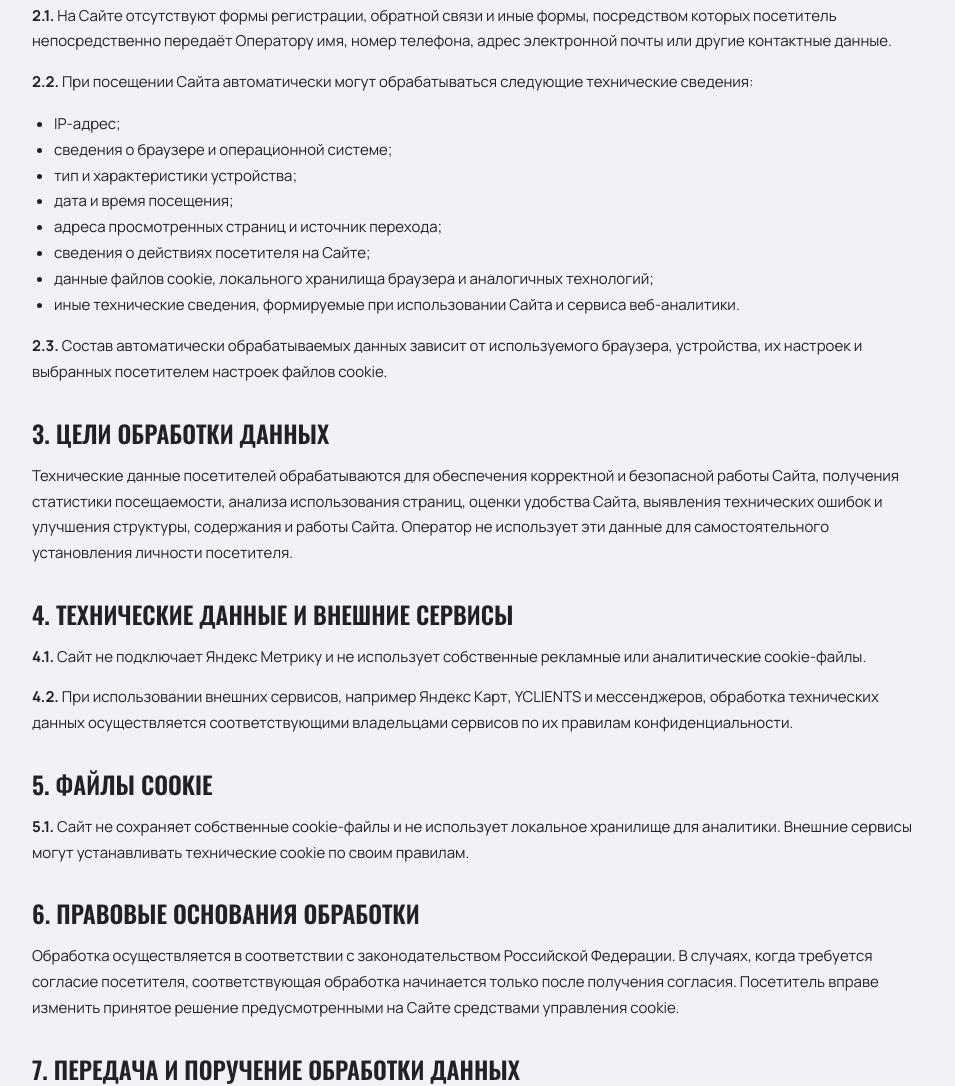
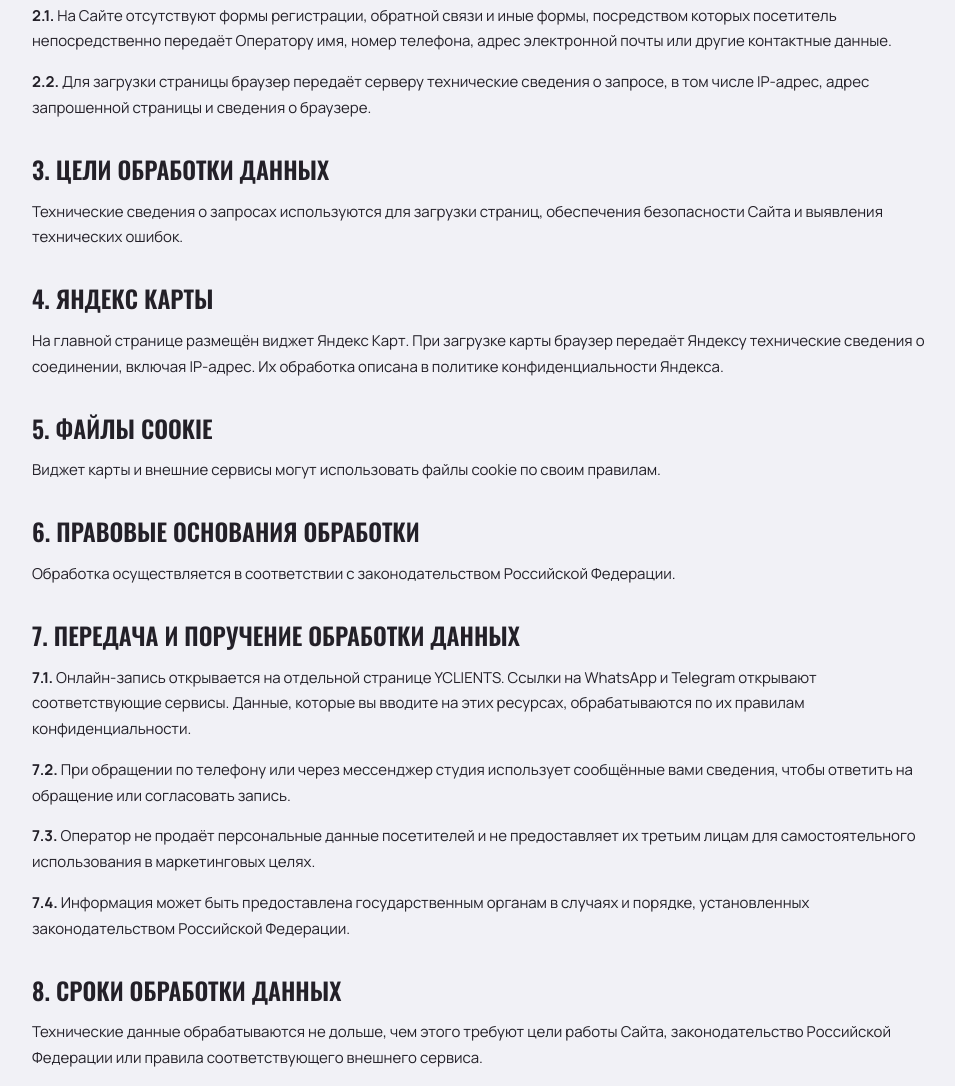
Before and after one commit to Albina-Shipova/krasivaya, a plain HTML site: page policy.html in a window 1280 px wide. Shown: the part 804-1890 px from the top of the page, without its empty margins (158-1113 px from the left). Drawn offline with Linux system fonts and the light colour scheme.

Commit message:
Убрать устаревшие упоминания аналитики из политики

```diff
--- a/policy.html
+++ b/policy.html
@@ -4,7 +4,7 @@
   <meta charset="utf-8">
   <meta name="viewport" content="width=device-width, initial-scale=1">
   <title>Политика обработки персональных данных — «Красивая Ты»</title>
-  <meta name="description" content="Политика обработки персональных данных и использования файлов cookie студии «Красивая Ты».">
+  <meta name="description" content="Политика обработки персональных данных студии «Красивая Ты».">
   <meta name="robots" content="index, follow">
   <meta name="theme-color" content="#232230">
   <link rel="canonical" href="https://xn----7sbah3ak6bjn4gvb.xn--p1ai/policy.html">
@@ -12,7 +12,7 @@
   <meta property="og:locale" content="ru_RU">
   <meta property="og:site_name" content="Красивая Ты">
   <meta property="og:title" content="Политика обработки персональных данных — «Красивая Ты»">
-  <meta property="og:description" content="Политика обработки персональных данных и использования файлов cookie студии «Красивая Ты».">
+  <meta property="og:description" content="Политика обработки персональных данных студии «Красивая Ты».">
   <meta property="og:url" content="https://xn----7sbah3ak6bjn4gvb.xn--p1ai/policy.html">
   <meta property="og:image" content="https://xn----7sbah3ak6bjn4gvb.xn--p1ai/og-image.jpg">
   <meta property="og:image:width" content="1200">
@@ -80,7 +80,7 @@
   <article class="policy__inner">
     <p class="eyebrow eyebrow--dark">Правовая информация</p>
     <h1>Политика обработки персональных данных</h1>
-    <p class="policy__updated"><b>Дата последнего обновления: 16 сентября 2026 года</b></p>
+    <p class="policy__updated"><b>Дата последнего обновления: 25 ноября 2026 года</b></p>
     <p>Настоящая Политика обработки персональных данных определяет порядок обработки и защиты информации о посетителях сайта <a href="https://красивая-ты.рф/">https://красивая-ты.рф/</a> (далее — Сайт).</p>
 
     <h2>1. Общие положения</h2>
@@ -90,34 +90,23 @@
 
     <h2>2. Какие данные обрабатываются</h2>
     <p><b>2.1.</b> На Сайте отсутствуют формы регистрации, обратной связи и иные формы, посредством которых посетитель непосредственно передаёт Оператору имя, номер телефона, адрес электронной почты или другие контактные данные.</p>
-    <p><b>2.2.</b> При посещении Сайта автоматически могут обрабатываться следующие технические сведения:</p>
-    <ul>
-      <li>IP-адрес;</li>
-      <li>сведения о браузере и операционной системе;</li>
-      <li>тип и характеристики устройства;</li>
-      <li>дата и время посещения;</li>
-      <li>адреса просмотренных страниц и источник перехода;</li>
-      <li>сведения о действиях посетителя на Сайте;</li>
-      <li>данные файлов cookie, локального хранилища браузера и аналогичных технологий;</li>
-      <li>иные технические сведения, формируемые при использовании Сайта и сервиса веб-аналитики.</li>
-    </ul>
-    <p><b>2.3.</b> Состав автоматически обрабатываемых данных зависит от используемого браузера, устройства, их настроек и выбранных посетителем настроек файлов cookie.</p>
+    <p><b>2.2.</b> Для загрузки страницы браузер передаёт серверу технические сведения о запросе, в том числе IP-адрес, адрес запрошенной страницы и сведения о браузере.</p>
 
     <h2>3. Цели обработки данных</h2>
-    <p>Технические данные посетителей обрабатываются для обеспечения корректной и безопасной работы Сайта, получения статистики посещаемости, анализа использования страниц, оценки удобства Сайта, выявления технических ошибок и улучшения структуры, содержания и работы Сайта. Оператор не использует эти данные для самостоятельного установления личности посетителя.</p>
+    <p>Технические сведения о запросах используются для загрузки страниц, обеспечения безопасности Сайта и выявления технических ошибок.</p>
 
-    <h2>4. Технические данные и внешние сервисы</h2>
-    <p><b>4.1.</b> Сайт не подключает Яндекс Метрику и не использует собственные рекламные или аналитические cookie-файлы.</p>
-    <p><b>4.2.</b> При использовании внешних сервисов, например Яндекс Карт, YCLIENTS и мессенджеров, обработка технических данных осуществляется соответствующими владельцами сервисов по их правилам конфиденциальности.</p>
+    <h2>4. Яндекс Карты</h2>
+    <p>На главной странице размещён виджет Яндекс Карт. При загрузке карты браузер передаёт Яндексу технические сведения о соединении, включая IP-адрес. Их обработка описана в <a href="https://yandex.ru/legal/confidential/">политике конфиденциальности Яндекса</a>.</p>
 
     <h2>5. Файлы cookie</h2>
-    <p><b>5.1.</b> Сайт не сохраняет собственные cookie-файлы и не использует локальное хранилище для аналитики. Внешние сервисы могут устанавливать технические cookie по своим правилам.</p>
+    <p>Виджет карты и внешние сервисы могут использовать файлы cookie по своим правилам.</p>
 
     <h2>6. Правовые основания обработки</h2>
-    <p>Обработка осуществляется в соответствии с законодательством Российской Федерации. В случаях, когда требуется согласие посетителя, соответствующая обработка начинается только после получения согласия. Посетитель вправе изменить принятое решение предусмотренными на Сайте средствами управления cookie.</p>
+    <p>Обработка осуществляется в соответствии с законодательством Российской Федерации.</p>
 
     <h2>7. Передача и поручение обработки данных</h2>
-    <p><b>7.1.</b> На Сайте используется виджет Яндекс Карт, а также размещены ссылки на внешние сервисы записи и связи, включая YCLIENTS и мессенджеры. После перехода на внешний ресурс обработка данных осуществляется по правилам его владельца.</p>
+    <p><b>7.1.</b> Онлайн-запись открывается на отдельной странице YCLIENTS. Ссылки на WhatsApp и Telegram открывают соответствующие сервисы. Данные, которые вы вводите на этих ресурсах, обрабатываются по их правилам конфиденциальности.</p>
+    <p><b>7.2.</b> При обращении по телефону или через мессенджер студия использует сообщённые вами сведения, чтобы ответить на обращение или согласовать запись.</p>
     <p><b>7.3.</b> Оператор не продаёт персональные данные посетителей и не предоставляет их третьим лицам для самостоятельного использования в маркетинговых целях.</p>
     <p><b>7.4.</b> Информация может быть предоставлена государственным органам в случаях и порядке, установленных законодательством Российской Федерации.</p>
 
```
